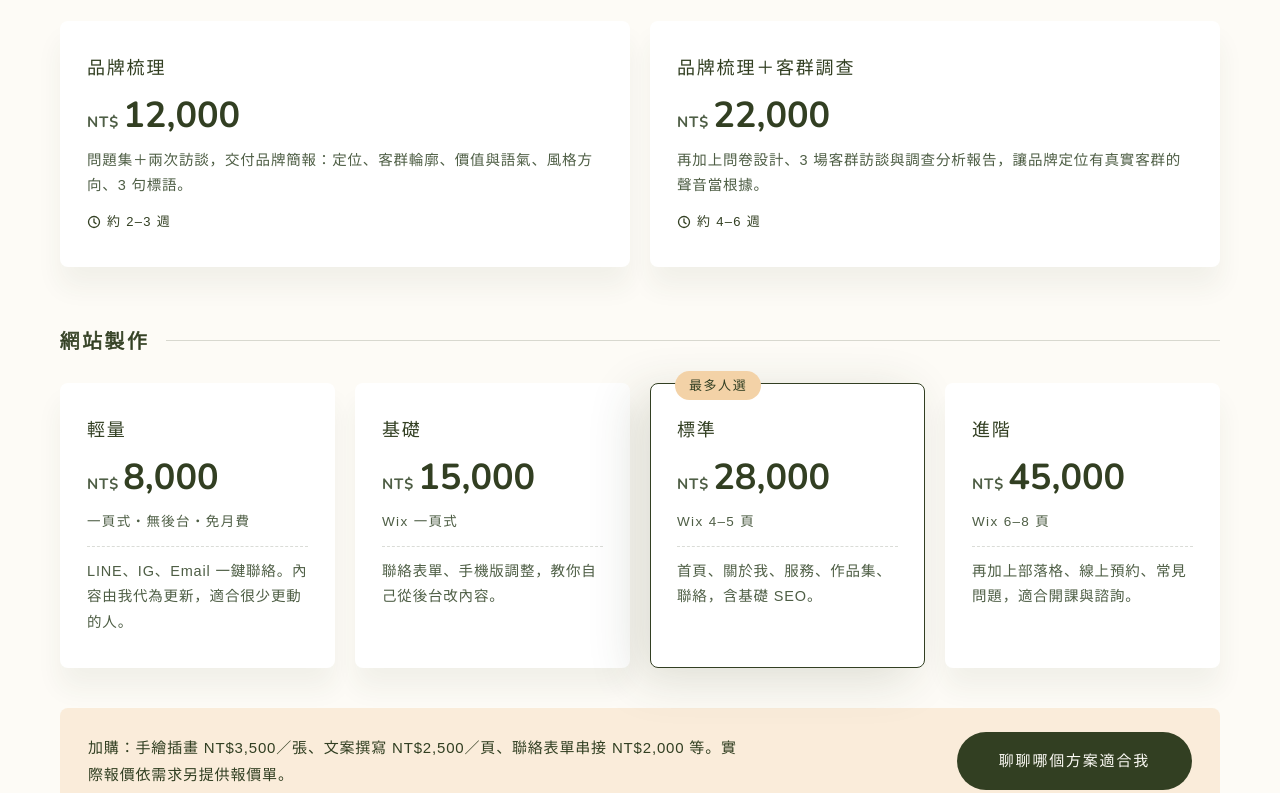
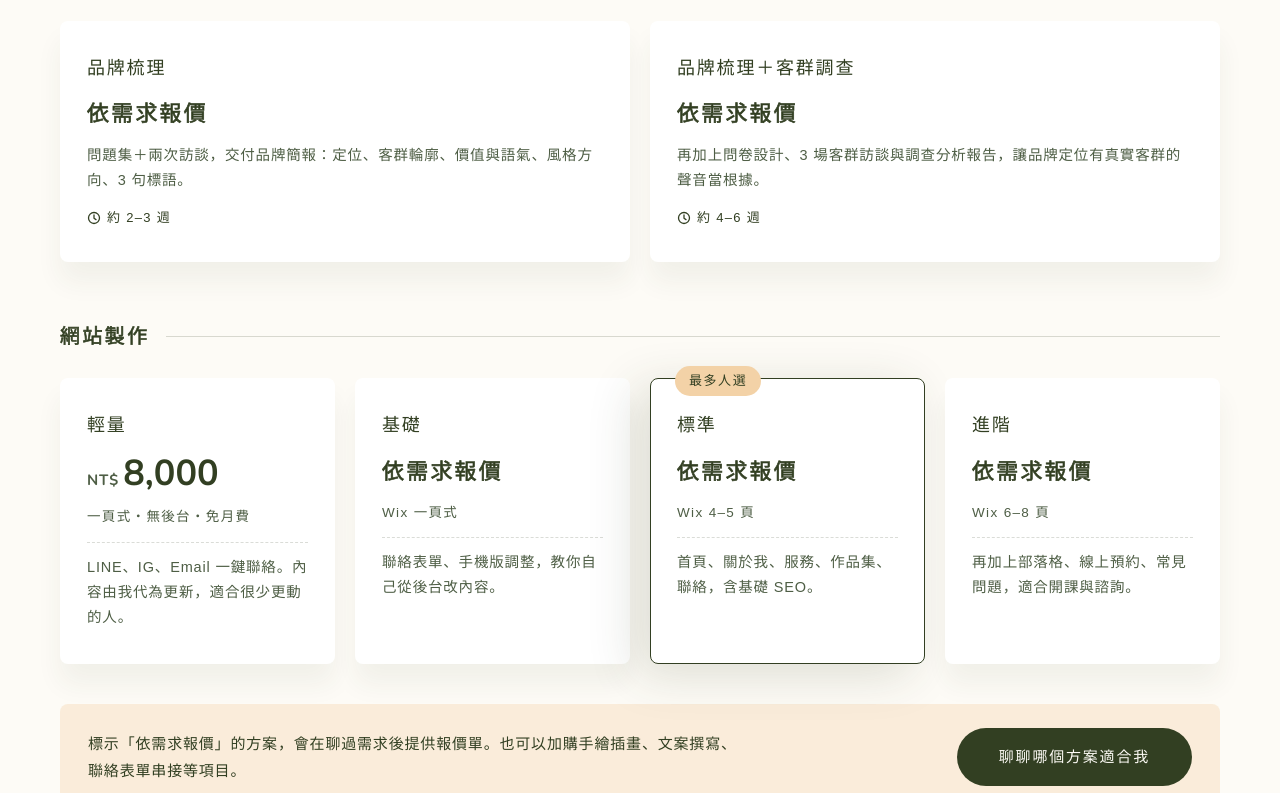
Before and after one commit to bobobogate/jessie-website, a plain HTML site: page index.html in a window 1280 px wide. Shown: the part 3575-4368 px from the top of the page. Drawn offline with nearby package versions, Linux system fonts and the light colour scheme; a web font is replaced by a local one.

Commit message:
Add files via upload

```diff
--- a/index.html
+++ b/index.html
@@ -1,4 +1,3 @@
-<!doctype html><html><head><meta charset=utf8><meta name=viewport content="width=device-width,initial-scale=1,viewport-fit=cover"><style>:root{color-scheme:light;box-sizing:border-box;padding-top:env(safe-area-inset-top,0px);padding-bottom:env(safe-area-inset-bottom,0px)}html{scroll-padding-top:env(safe-area-inset-top,0px)}body{margin:0;padding:0;font:14px -apple-system,BlinkMacSystemFont,sans-serif;background:#fff;color:#000}img{max-width:100%}[hidden]:not([hidden=until-found i]){display:none!important}</style></head><body>
 <title>Jessie 陳立得 品牌網站</title>
 <meta name="claude:viewport-fit-sides" content="cover">
 <meta name="description" content="給講師、身心靈工作者、手作人的品牌網站。從品牌訪談、文案到手繪主視覺，一個人陪你走完。桃園，線上服務全台。">
@@ -176,6 +175,7 @@ body::before{content:"";position:fixed;inset:0 0 auto;height:env(safe-area-inset
 .plan .badge{position:absolute;top:-13px;left:24px;background:var(--apricot);border-radius:var(--radius-tag);padding:3px 14px;font-size:13px;letter-spacing:.12em}
 .plan h4{margin:0;font-weight:400;font-size:18px;letter-spacing:.1em}
 .plan .price{font-family:var(--font-en);font-weight:700;font-size:36px;line-height:1.1;letter-spacing:0;font-variant-numeric:tabular-nums}
+.plan .price.quote{font-family:var(--font-zh);font-weight:400;font-size:22px;letter-spacing:.1em;line-height:1.6;-webkit-text-stroke:.03em currentColor}
 .plan .price span{font-size:15px;letter-spacing:.06em;margin-right:4px;color:var(--moss)}
 .plan .spec{font-size:13.5px;letter-spacing:.1em;color:var(--moss);padding-bottom:12px;border-bottom:1px dashed var(--hair)}
 .plan p{font-size:14.5px;color:var(--moss);line-height:1.75}
@@ -390,13 +390,13 @@ body::before{content:"";position:fixed;inset:0 0 auto;height:env(safe-area-inset
       <div class="plans two">
         <article class="plan">
           <h4>品牌梳理</h4>
-          <div class="price"><span>NT$</span>12,000</div>
+          <div class="price quote">依需求報價</div>
           <p>問題集＋兩次訪談，交付品牌簡報：定位、客群輪廓、價值與語氣、風格方向、3 句標語。</p>
           <span class="time"><svg viewBox="0 0 14 14" aria-hidden="true"><circle cx="7" cy="7" r="5.5" fill="none" stroke="currentColor" stroke-width="1.3"/><path d="M7 4v3.2l2 1.4" fill="none" stroke="currentColor" stroke-width="1.3" stroke-linecap="round"/></svg>約 2–3 週</span>
         </article>
         <article class="plan">
           <h4>品牌梳理＋客群調查</h4>
-          <div class="price"><span>NT$</span>22,000</div>
+          <div class="price quote">依需求報價</div>
           <p>再加上問卷設計、3 場客群訪談與調查分析報告，讓品牌定位有真實客群的聲音當根據。</p>
           <span class="time"><svg viewBox="0 0 14 14" aria-hidden="true"><circle cx="7" cy="7" r="5.5" fill="none" stroke="currentColor" stroke-width="1.3"/><path d="M7 4v3.2l2 1.4" fill="none" stroke="currentColor" stroke-width="1.3" stroke-linecap="round"/></svg>約 4–6 週</span>
         </article>
@@ -414,20 +414,20 @@ body::before{content:"";position:fixed;inset:0 0 auto;height:env(safe-area-inset
         </article>
         <article class="plan">
           <h4>基礎</h4>
-          <div class="price"><span>NT$</span>15,000</div>
+          <div class="price quote">依需求報價</div>
           <div class="spec">Wix 一頁式</div>
           <p>聯絡表單、手機版調整，教你自己從後台改內容。</p>
         </article>
         <article class="plan featured">
           <span class="badge">最多人選</span>
           <h4>標準</h4>
-          <div class="price"><span>NT$</span>28,000</div>
+          <div class="price quote">依需求報價</div>
           <div class="spec">Wix 4–5 頁</div>
           <p>首頁、關於我、服務、作品集、聯絡，含基礎 SEO。</p>
         </article>
         <article class="plan">
           <h4>進階</h4>
-          <div class="price"><span>NT$</span>45,000</div>
+          <div class="price quote">依需求報價</div>
           <div class="spec">Wix 6–8 頁</div>
           <p>再加上部落格、線上預約、常見問題，適合開課與諮詢。</p>
         </article>
@@ -435,7 +435,7 @@ body::before{content:"";position:fixed;inset:0 0 auto;height:env(safe-area-inset
     </div>
 
     <div class="price-note">
-      <p>加購：手繪插畫 NT$3,500／張、文案撰寫 NT$2,500／頁、聯絡表單串接 NT$2,000 等。實際報價依需求另提供報價單。</p>
+      <p>標示「依需求報價」的方案，會在聊過需求後提供報價單。也可以加購手繪插畫、文案撰寫、聯絡表單串接等項目。</p>
       <a class="btn btn-fill" href="#contact">聊聊哪個方案適合我</a>
     </div>
   </div>
@@ -541,5 +541,3 @@ body::before{content:"";position:fixed;inset:0 0 auto;height:env(safe-area-inset
   });
 })();
 </script>
-
-</body></html>
```
